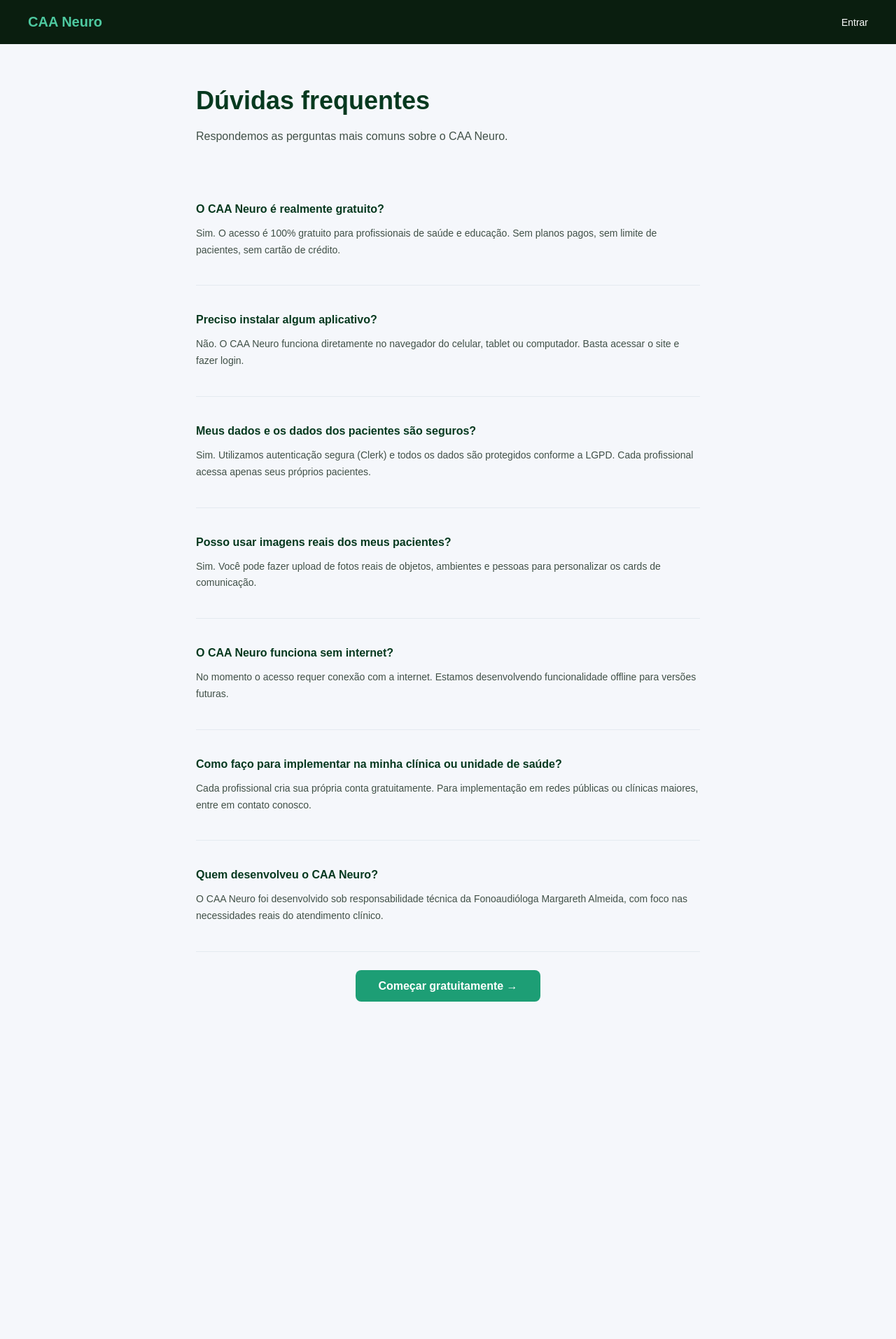
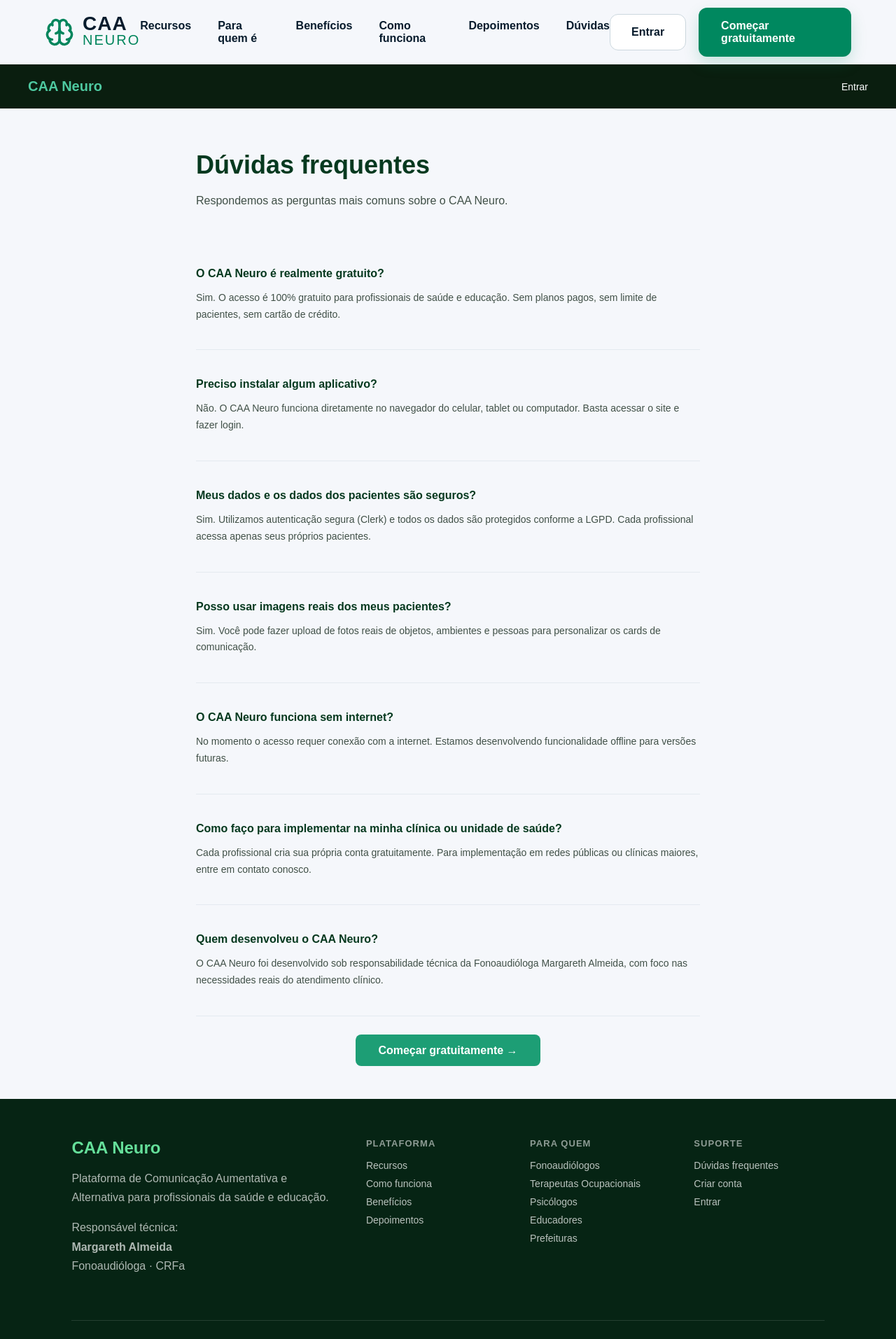
Before and after one commit to andreajoa/CAA-NEURO, a Next.js app: page /duvidas in a window 1280 px wide. Shown: the top 1913 px of the page at 70% size. Before the commit the page ends 1478 px from the top, so only its background shows below. Built offline with nearby package versions, Linux system fonts and the light colour scheme.

Commit message:
Add global public header and footer to all pages

```diff
--- a/app/beneficios/page.jsx
+++ b/app/beneficios/page.jsx
@@ -1,6 +1,7 @@
+import PublicShell from "../../components/PublicShell";
 import Link from "next/link";
 export default function Page() {
-  return (
+  return (<PublicShell>
     <main style={{minHeight:"100vh",fontFamily:"Arial,sans-serif",background:"#f5f7fb"}}>
       <div style={{background:"#0a1e0f",padding:"20px 40px",display:"flex",justifyContent:"space-between",alignItems:"center"}}>
         <Link href="/" style={{color:"#4ec9a0",fontWeight:700,fontSize:20,textDecoration:"none"}}>CAA Neuro</Link>
@@ -22,6 +23,6 @@ export default function Page() {
           <Link href="/sign-up" style={{background:"#1d9e75",color:"white",padding:"14px 32px",borderRadius:8,textDecoration:"none",fontWeight:"bold",fontSize:16}}>Quero esses benefícios →</Link>
         </div>
       </div>
-    </main>
+    </main></PublicShell>
   );
 }
--- a/app/como-funciona/page.jsx
+++ b/app/como-funciona/page.jsx
@@ -1,6 +1,7 @@
+import PublicShell from "../../components/PublicShell";
 import Link from "next/link";
 export default function Page() {
-  return (
+  return (<PublicShell>
     <main style={{minHeight:"100vh",fontFamily:"Arial,sans-serif",background:"#f5f7fb"}}>
       <div style={{background:"#0a1e0f",padding:"20px 40px",display:"flex",justifyContent:"space-between",alignItems:"center"}}>
         <Link href="/" style={{color:"#4ec9a0",fontWeight:700,fontSize:20,textDecoration:"none"}}>CAA Neuro</Link>
@@ -24,6 +25,6 @@ export default function Page() {
           <Link href="/sign-up" style={{background:"#1d9e75",color:"white",padding:"14px 32px",borderRadius:8,textDecoration:"none",fontWeight:"bold",fontSize:16}}>Começar agora — é grátis →</Link>
         </div>
       </div>
-    </main>
+    </main></PublicShell>
   );
 }
--- a/app/depoimentos/page.jsx
+++ b/app/depoimentos/page.jsx
@@ -1,6 +1,7 @@
+import PublicShell from "../../components/PublicShell";
 import Link from "next/link";
 export default function Page() {
-  return (
+  return (<PublicShell>
     <main style={{minHeight:"100vh",fontFamily:"Arial,sans-serif",background:"#f5f7fb"}}>
       <div style={{background:"#0a1e0f",padding:"20px 40px",display:"flex",justifyContent:"space-between",alignItems:"center"}}>
         <Link href="/" style={{color:"#4ec9a0",fontWeight:700,fontSize:20,textDecoration:"none"}}>CAA Neuro</Link>
@@ -24,6 +25,6 @@ export default function Page() {
           <Link href="/sign-up" style={{background:"#1d9e75",color:"white",padding:"14px 32px",borderRadius:8,textDecoration:"none",fontWeight:"bold",fontSize:16}}>Criar minha conta gratuita →</Link>
         </div>
       </div>
-    </main>
+    </main></PublicShell>
   );
 }
--- a/app/duvidas/page.jsx
+++ b/app/duvidas/page.jsx
@@ -1,6 +1,7 @@
+import PublicShell from "../../components/PublicShell";
 import Link from "next/link";
 export default function Page() {
-  return (
+  return (<PublicShell>
     <main style={{minHeight:"100vh",fontFamily:"Arial,sans-serif",background:"#f5f7fb"}}>
       <div style={{background:"#0a1e0f",padding:"20px 40px",display:"flex",justifyContent:"space-between",alignItems:"center"}}>
         <Link href="/" style={{color:"#4ec9a0",fontWeight:700,fontSize:20,textDecoration:"none"}}>CAA Neuro</Link>
@@ -21,6 +22,6 @@ export default function Page() {
           <Link href="/sign-up" style={{background:"#1d9e75",color:"white",padding:"14px 32px",borderRadius:8,textDecoration:"none",fontWeight:"bold",fontSize:16}}>Começar gratuitamente →</Link>
         </div>
       </div>
-    </main>
+    </main></PublicShell>
   );
 }
--- a/app/globals.css
+++ b/app/globals.css
@@ -449,3 +449,67 @@ display:none;
 .toolPanel,.toolLayout{grid-template-columns:1fr}
 .toolEditor{position:static}
 }
+
+.brand{
+  text-decoration:none;
+}
+
+.publicFooter{
+  background:#062414;
+  color:white;
+  padding:56px 8%;
+  display:grid;
+  grid-template-columns:2fr 1fr 1fr 1fr;
+  gap:48px;
+}
+
+.publicFooter h3{
+  color:#65df9a;
+  font-size:24px;
+  margin:0 0 16px;
+}
+
+.publicFooter h4{
+  color:rgba(255,255,255,.55);
+  text-transform:uppercase;
+  letter-spacing:.08em;
+  font-size:13px;
+  margin:0 0 16px;
+}
+
+.publicFooter p{
+  color:rgba(255,255,255,.68);
+  line-height:1.7;
+}
+
+.publicFooter a{
+  display:block;
+  color:rgba(255,255,255,.72);
+  text-decoration:none;
+  margin:0 0 10px;
+  font-size:14px;
+}
+
+.publicFooter a:hover{
+  color:#65df9a;
+}
+
+.footerBottom{
+  grid-column:1 / -1;
+  border-top:1px solid rgba(255,255,255,.12);
+  padding-top:26px;
+  display:flex;
+  justify-content:space-between;
+  color:rgba(255,255,255,.5);
+  font-size:13px;
+}
+
+@media(max-width:800px){
+  .publicFooter{
+    grid-template-columns:1fr;
+  }
+
+  .footerBottom{
+    display:block;
+  }
+}
--- a/app/para-quem/page.jsx
+++ b/app/para-quem/page.jsx
@@ -1,6 +1,7 @@
+import PublicShell from "../../components/PublicShell";
 import Link from "next/link";
 export default function Page() {
-  return (
+  return (<PublicShell>
     <main style={{minHeight:"100vh",fontFamily:"Arial,sans-serif",background:"#f5f7fb"}}>
       <div style={{background:"#0a1e0f",padding:"20px 40px",display:"flex",justifyContent:"space-between",alignItems:"center"}}>
         <Link href="/" style={{color:"#4ec9a0",fontWeight:700,fontSize:20,textDecoration:"none"}}>CAA Neuro</Link>
@@ -21,6 +22,6 @@ export default function Page() {
           <Link href="/sign-up" style={{background:"#1d9e75",color:"white",padding:"14px 32px",borderRadius:8,textDecoration:"none",fontWeight:"bold",fontSize:16}}>Criar minha conta gratuita →</Link>
         </div>
       </div>
-    </main>
+    </main></PublicShell>
   );
 }
--- a/app/recursos/page.jsx
+++ b/app/recursos/page.jsx
@@ -1,6 +1,7 @@
+import PublicShell from "../../components/PublicShell";
 import Link from "next/link";
 export default function Page() {
-  return (
+  return (<PublicShell>
     <main style={{minHeight:"100vh",fontFamily:"Arial,sans-serif",background:"#f5f7fb"}}>
       <div style={{background:"#0a1e0f",padding:"20px 40px",display:"flex",justifyContent:"space-between",alignItems:"center"}}>
         <Link href="/" style={{color:"#4ec9a0",fontWeight:700,fontSize:20,textDecoration:"none"}}>CAA Neuro</Link>
@@ -21,6 +22,6 @@ export default function Page() {
           <Link href="/sign-up" style={{background:"#1d9e75",color:"white",padding:"14px 32px",borderRadius:8,textDecoration:"none",fontWeight:"bold",fontSize:16}}>Começar gratuitamente →</Link>
         </div>
       </div>
-    </main>
+    </main></PublicShell>
   );
 }
--- /dev/null
+++ b/components/PublicFooter.jsx
@@ -0,0 +1,42 @@
+import Link from "next/link";
+
+export default function PublicFooter() {
+  return (
+    <footer className="publicFooter">
+      <div>
+        <h3>CAA Neuro</h3>
+        <p>Plataforma de Comunicação Aumentativa e Alternativa para profissionais da saúde e educação.</p>
+        <p>Responsável técnica:<br/><strong>Margareth Almeida</strong><br/>Fonoaudióloga · CRFa</p>
+      </div>
+
+      <div>
+        <h4>Plataforma</h4>
+        <Link href="/recursos">Recursos</Link>
+        <Link href="/como-funciona">Como funciona</Link>
+        <Link href="/beneficios">Benefícios</Link>
+        <Link href="/depoimentos">Depoimentos</Link>
+      </div>
+
+      <div>
+        <h4>Para quem</h4>
+        <Link href="/para-quem">Fonoaudiólogos</Link>
+        <Link href="/para-quem">Terapeutas Ocupacionais</Link>
+        <Link href="/para-quem">Psicólogos</Link>
+        <Link href="/para-quem">Educadores</Link>
+        <Link href="/para-quem">Prefeituras</Link>
+      </div>
+
+      <div>
+        <h4>Suporte</h4>
+        <Link href="/duvidas">Dúvidas frequentes</Link>
+        <Link href="/sign-up">Criar conta</Link>
+        <Link href="/sign-in">Entrar</Link>
+      </div>
+
+      <div className="footerBottom">
+        <span>© 2026 CAA Neuro · Todos os direitos reservados</span>
+        <span>Dados protegidos pela LGPD</span>
+      </div>
+    </footer>
+  );
+}
--- /dev/null
+++ b/components/PublicHeader.jsx
@@ -0,0 +1,27 @@
+import Link from "next/link";
+import { Brain } from "lucide-react";
+
+export default function PublicHeader() {
+  return (
+    <header className="landingNav">
+      <Link href="/" className="brand">
+        <Brain size={42} />
+        <div><strong>CAA</strong><span>NEURO</span></div>
+      </Link>
+
+      <nav>
+        <Link href="/recursos">Recursos</Link>
+        <Link href="/para-quem">Para quem é</Link>
+        <Link href="/beneficios">Benefícios</Link>
+        <Link href="/como-funciona">Como funciona</Link>
+        <Link href="/depoimentos">Depoimentos</Link>
+        <Link href="/duvidas">Dúvidas</Link>
+      </nav>
+
+      <div className="navActions">
+        <Link href="/sign-in" className="loginBtn">Entrar</Link>
+        <Link href="/sign-up" className="primaryBtn">Começar gratuitamente</Link>
+      </div>
+    </header>
+  );
+}
--- /dev/null
+++ b/components/PublicShell.jsx
@@ -0,0 +1,12 @@
+import PublicHeader from "./PublicHeader";
+import PublicFooter from "./PublicFooter";
+
+export default function PublicShell({ children }) {
+  return (
+    <>
+      <PublicHeader />
+      {children}
+      <PublicFooter />
+    </>
+  );
+}
```
